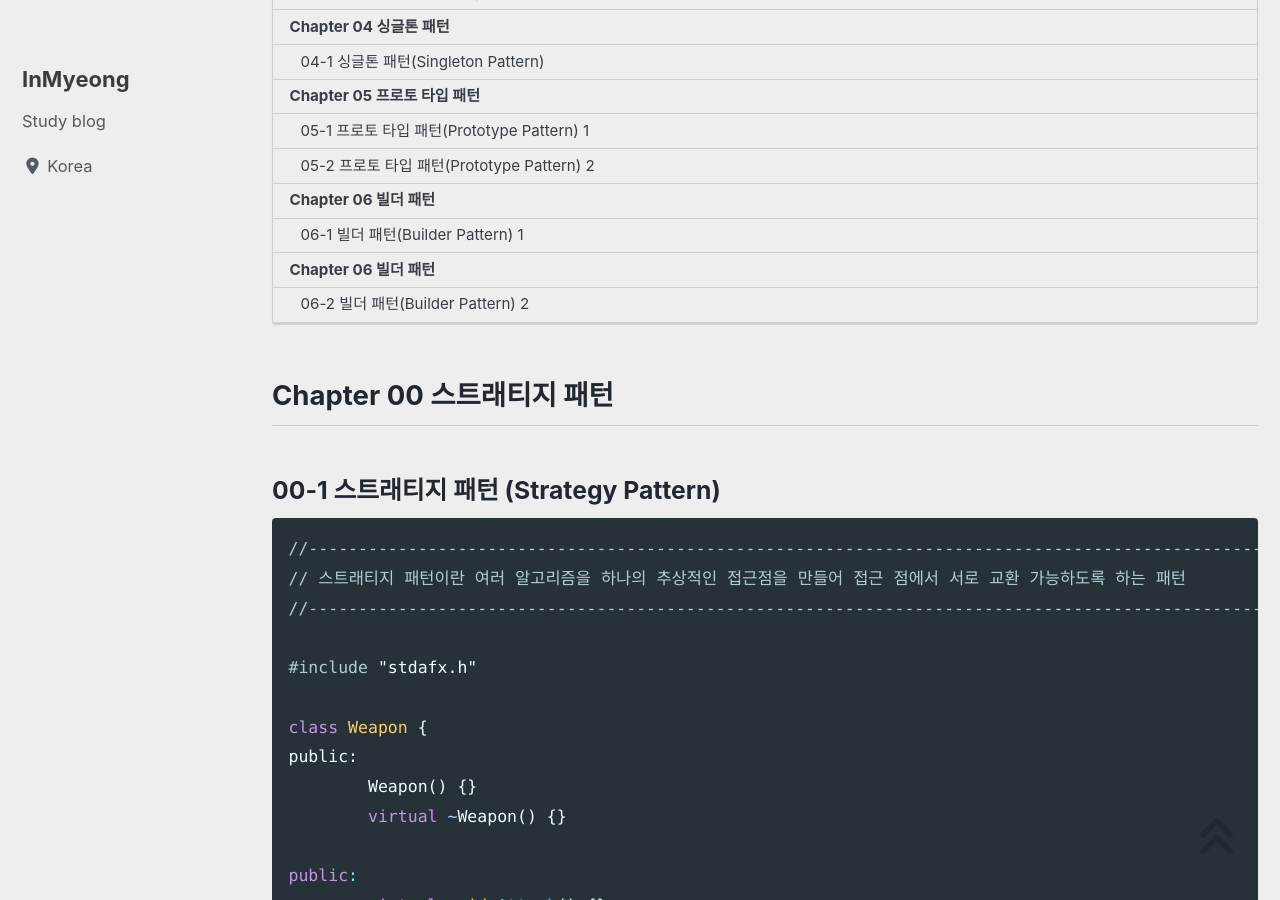
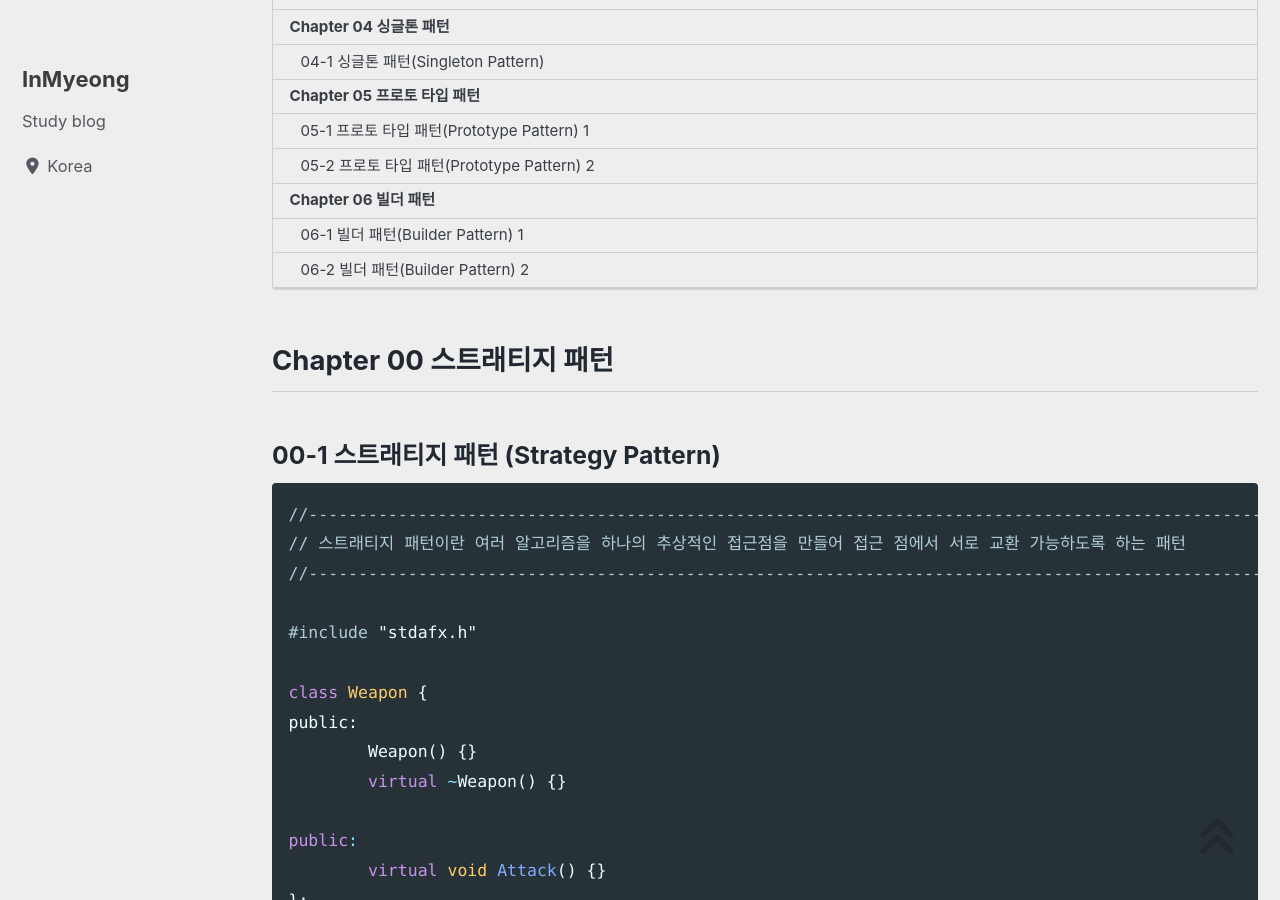
Before and after one commit to devMyeong/devMyeong.github.io, a Jekyll site: the page built from _posts/design-pattern/2021-08-25-design-pattern.md, in a window 1280 px wide and 900 px high, scrolled down 572 px. Built offline with Jekyll 4.4.1, drawn with Linux system fonts in a browser that asks for light colours; cached includes are drawn as plain includes; nearby versions of some CDN libraries; some web fonts are replaced; comment, search, counter and statistics services are not loaded.

Commit message:
corr typo

````diff
--- a/_posts/design-pattern/2021-08-25-design-pattern.md
+++ b/_posts/design-pattern/2021-08-25-design-pattern.md
@@ -760,10 +760,6 @@ void main(void)
 }
 ```
 
-<br>
-
-## Chapter 06 빌더 패턴
-
 ### 06-2 빌더 패턴(Builder Pattern) 2
 
 ```cpp
````
